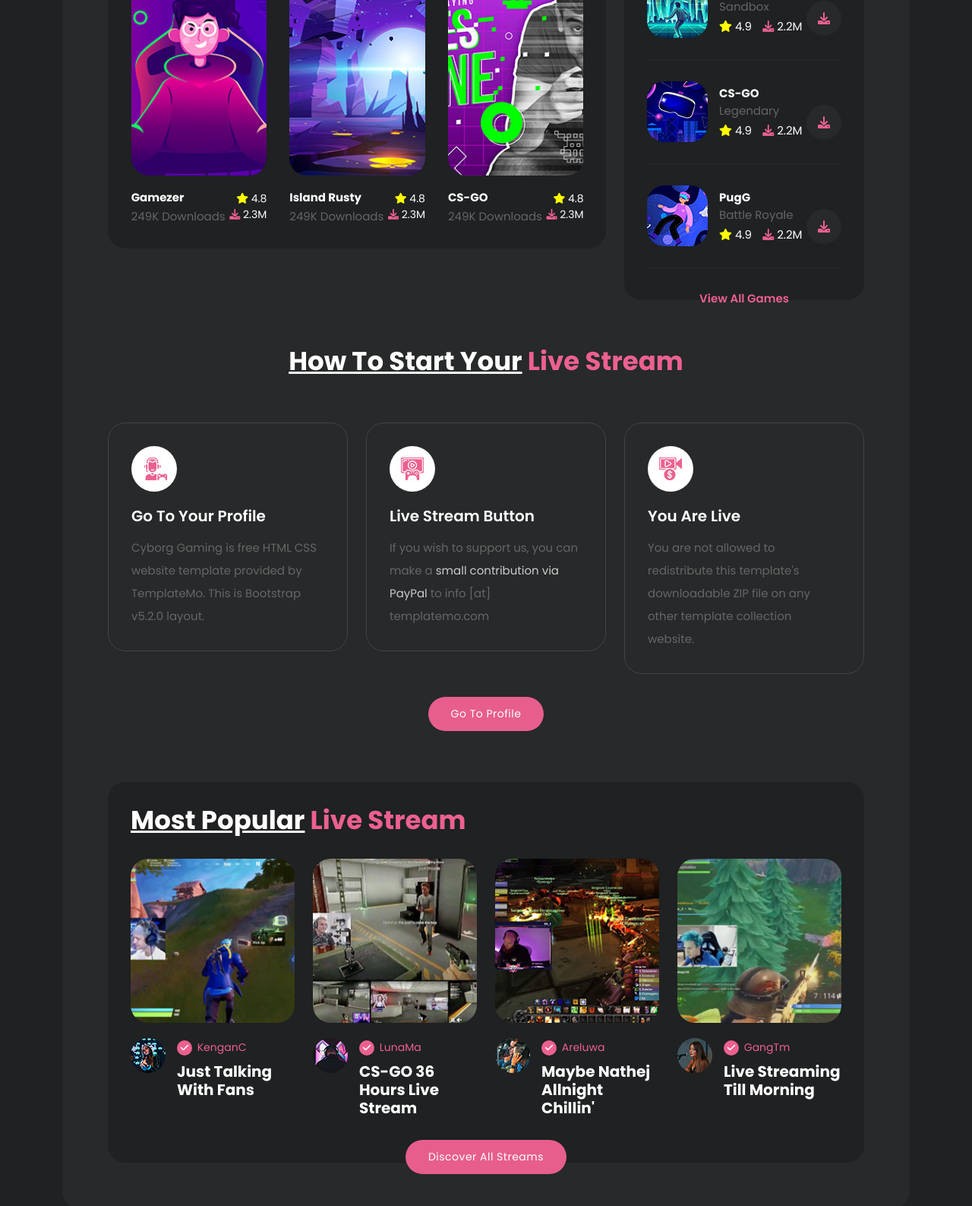
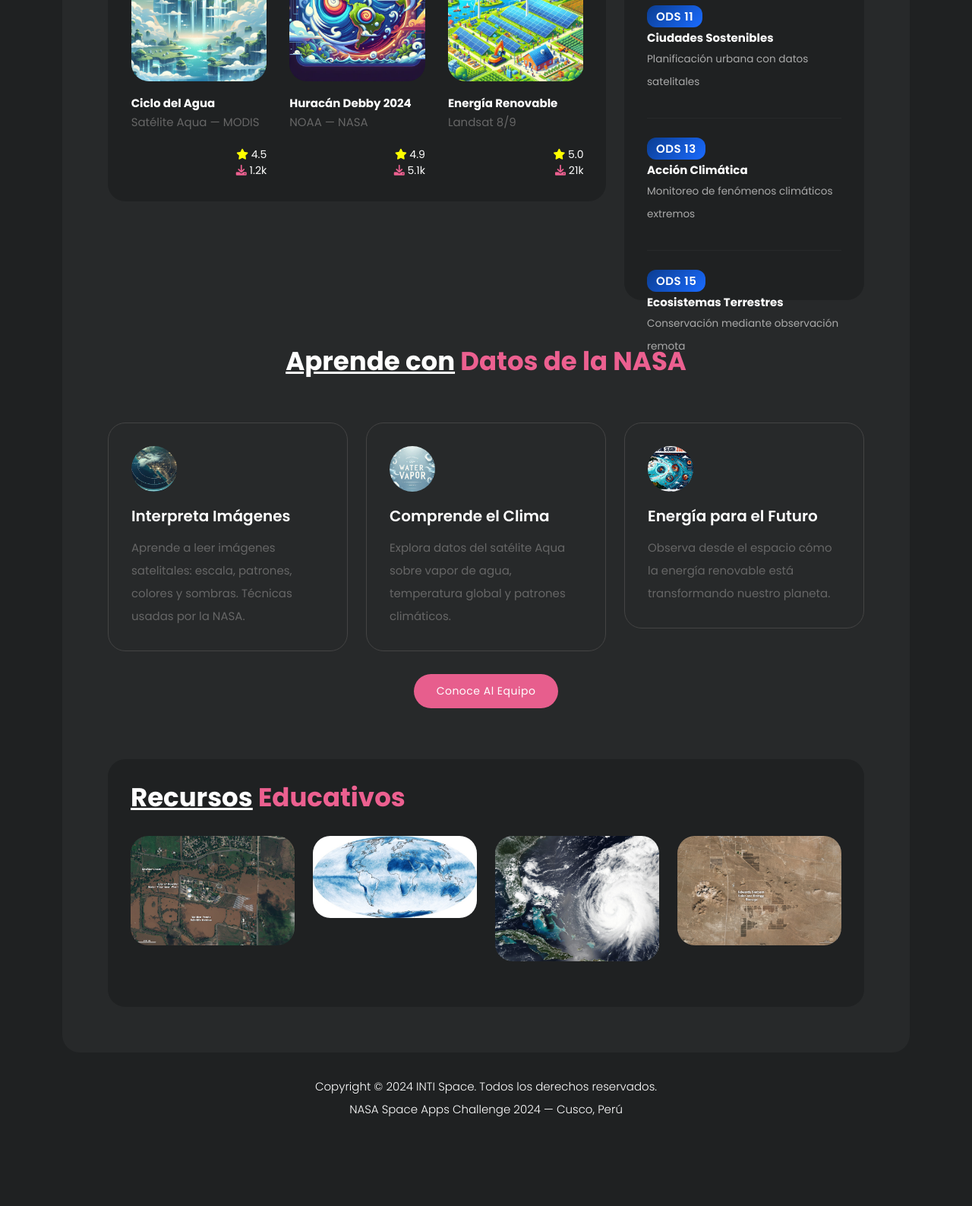
Before and after one commit to HustavoJhon/challenges, a website: page Space Apps/INTI Space/browse.html in a window 1280 px wide. Shown: the part 342-1929 px from the top of the page at 76% size. After the commit the page ends 1847 px from the top, so only its background shows below. Drawn offline with nearby package versions, Linux system fonts and the light colour scheme; files that its build step writes are made by us from their sources.

Commit message:
inti space: explorar con recursos educativos de la nasa

```diff
--- a/Space Apps/INTI Space/browse.html
+++ b/Space Apps/INTI Space/browse.html
@@ -1,176 +1,68 @@
-<!DOCTYPE html>
-<html lang="en">
-
-  <head>
-
-    <meta charset="utf-8">
-    <meta name="viewport" content="width=device-width, initial-scale=1, shrink-to-fit=no">
-
-    <link href="https://fonts.googleapis.com/css2?family=Poppins:wght@100;200;300;400;500;600;700;800;900&display=swap" rel="stylesheet">
-
-    <title>INTI SPACE</title>
-
-    <!-- Bootstrap core CSS -->
-    <link href="vendor/bootstrap/css/bootstrap.min.css" rel="stylesheet">
-
-
-    <!-- Additional CSS Files -->
-    <link rel="stylesheet" href="assets/css/fontawesome.css">
-    <link rel="stylesheet" href="assets/css/templatemo-cyborg-gaming.css">
-    <link rel="stylesheet" href="assets/css/owl.css">
-    <link rel="stylesheet" href="assets/css/animate.css">
-    <link rel="stylesheet"href="https://unpkg.com/swiper@7/swiper-bundle.min.css"/>
-<!--
-
-TemplateMo 579 Cyborg Gaming
-
-https://templatemo.com/tm-579-cyborg-gaming
-
--->
-  </head>
-
-<body>
-
-  <!-- ***** Preloader Start ***** -->
-  <div id="js-preloader" class="js-preloader">
-    <div class="preloader-inner">
-      <span class="dot"></span>
-      <div class="dots">
-        <span></span>
-        <span></span>
-        <span></span>
-      </div>
-    </div>
-  </div>
-  <!-- ***** Preloader End ***** -->
-
-  <!-- ***** Header Area Start ***** -->
-  <header class="header-area header-sticky">
-    <div class="container">
-        <div class="row">
-            <div class="col-12">
-                <nav class="main-nav">
-                    <!-- ***** Logo Start ***** -->
-                    <a href="index.html" class="logo">
-                        <img src="assets/images/logo.png" alt="">
-                    </a>
-                    <!-- ***** Logo End ***** -->
-                    <!-- ***** Search End ***** -->
-                    <div class="search-input">
-                      <form id="search" action="#">
-                        <input type="text" placeholder="Type Something" id='searchText' name="searchKeyword" onkeypress="handle" />
-                        <i class="fa fa-search"></i>
-                      </form>
-                    </div>
-                    <!-- ***** Search End ***** -->
-                    <!-- ***** Menu Start ***** -->
-                    <ul class="nav">
-                        <li><a href="index.html">Home</a></li>
-                        <li><a href="browse.html" class="active">Browse</a></li>
-                        <li><a href="details.html">Details</a></li>
-                        <li><a href="streams.html">Streams</a></li>
-                        <li><a href="profile.html">Profile <img src="assets/images/profile-header.jpg" alt=""></a></li>
-                    </ul>
-                    <a class='menu-trigger'>
-                        <span>Menu</span>
-                    </a>
-                    <!-- ***** Menu End ***** -->
-                </nav>
-            </div>
-        </div>
-    </div>
-  </header>
-  <!-- ***** Header Area End ***** -->
+<!--#include file="doc-start.html" -->
+<!--#include file="header.html" -->
 
 <div class="container">
     <div class="row">
         <div class="col-lg-12">
             <div class="page-content">
 
-          <!-- ***** Featured Games Start ***** -->
                 <div class="row">
                     <div class="col-lg-8">
                         <div class="featured-games header-text">
                             <div class="heading-section">
-                  <h4><em>Featured</em> Games</h4>
+                                <h4><em>Recursos</em> Destacados</h4>
                             </div>
                             <div class="owl-features owl-carousel">
                                 <div class="item">
                                     <div class="thumb">
-                      <img src="assets/images/featured-01.jpg" alt="">
+                                        <img src="assets/images/Recientes/reciente_1.jpeg" alt="Imágenes Satelitales">
                                         <div class="hover-effect">
-                        <h6>2.4K Streaming</h6>
+                                            <h6>Guía Educativa</h6>
                                         </div>
                                     </div>
-                    <h4>CS-GO<br><span>249K Downloads</span></h4>
+                                    <h4>Imágenes Satelitales<br><span>NASA Earth Observatory</span></h4>
                                     <ul>
                                         <li><i class="fa fa-star"></i> 4.8</li>
-                      <li><i class="fa fa-download"></i> 2.3M</li>
+                                        <li><i class="fa fa-download"></i> 2.3k</li>
                                     </ul>
                                 </div>
                                 <div class="item">
                                     <div class="thumb">
-                      <img src="assets/images/featured-02.jpg" alt="">
+                                        <img src="assets/images/Recientes/reciente_2.jpeg" alt="Vapor de Agua">
                                         <div class="hover-effect">
-                        <h6>2.4K Streaming</h6>
+                                            <h6>Datos Científicos</h6>
                                         </div>
                                     </div>
-                    <h4>Gamezer<br><span>249K Downloads</span></h4>
+                                    <h4>Ciclo del Agua<br><span>Satélite Aqua — MODIS</span></h4>
                                     <ul>
-                      <li><i class="fa fa-star"></i> 4.8</li>
-                      <li><i class="fa fa-download"></i> 2.3M</li>
+                                        <li><i class="fa fa-star"></i> 4.5</li>
+                                        <li><i class="fa fa-download"></i> 1.2k</li>
                                     </ul>
                                 </div>
                                 <div class="item">
                                     <div class="thumb">
-                      <img src="assets/images/featured-03.jpg" alt="">
+                                        <img src="assets/images/Recientes/recientes_3.jpeg" alt="Huracanes">
                                         <div class="hover-effect">
-                        <h6>2.4K Streaming</h6>
+                                            <h6>Evento Climático</h6>
                                         </div>
                                     </div>
-                    <h4>Island Rusty<br><span>249K Downloads</span></h4>
+                                    <h4>Huracán Debby 2024<br><span>NOAA — NASA</span></h4>
                                     <ul>
-                      <li><i class="fa fa-star"></i> 4.8</li>
-                      <li><i class="fa fa-download"></i> 2.3M</li>
+                                        <li><i class="fa fa-star"></i> 4.9</li>
+                                        <li><i class="fa fa-download"></i> 5.1k</li>
                                     </ul>
                                 </div>
                                 <div class="item">
                                     <div class="thumb">
-                      <img src="assets/images/featured-01.jpg" alt="">
+                                        <img src="assets/images/Recientes/recientes_4.jpeg" alt="Energía Renovable">
                                         <div class="hover-effect">
-                        <h6>2.4K Streaming</h6>
+                                            <h6>ODS 7 — Energía</h6>
                                         </div>
                                     </div>
-                    <h4>CS-GO<br><span>249K Downloads</span></h4>
+                                    <h4>Energía Renovable<br><span>Landsat 8/9</span></h4>
                                     <ul>
-                      <li><i class="fa fa-star"></i> 4.8</li>
-                      <li><i class="fa fa-download"></i> 2.3M</li>
-                    </ul>
-                  </div>
-                  <div class="item">
-                    <div class="thumb">
-                      <img src="assets/images/featured-02.jpg" alt="">
-                      <div class="hover-effect">
-                        <h6>2.4K Streaming</h6>
-                      </div>
-                    </div>
-                    <h4>Gamezer<br><span>249K Downloads</span></h4>
-                    <ul>
-                      <li><i class="fa fa-star"></i> 4.8</li>
-                      <li><i class="fa fa-download"></i> 2.3M</li>
-                    </ul>
-                  </div>
-                  <div class="item">
-                    <div class="thumb">
-                      <img src="assets/images/featured-03.jpg" alt="">
-                      <div class="hover-effect">
-                        <h6>2.4K Streaming</h6>
-                      </div>
-                    </div>
-                    <h4>Island Rusty<br><span>249K Downloads</span></h4>
-                    <ul>
-                      <li><i class="fa fa-star"></i> 4.8</li>
-                      <li><i class="fa fa-download"></i> 2.3M</li>
+                                        <li><i class="fa fa-star"></i> 5.0</li>
+                                        <li><i class="fa fa-download"></i> 21k</li>
                                     </ul>
                                 </div>
                             </div>
@@ -179,239 +71,153 @@ https://templatemo.com/tm-579-cyborg-gaming
                     <div class="col-lg-4">
                         <div class="top-downloaded">
                             <div class="heading-section">
-                  <h4><em>Top</em> Downloaded</h4>
+                                <h4><em>Objetivos de</em> Desarrollo Sostenible</h4>
                             </div>
                             <ul>
                                 <li>
-                    <img src="assets/images/game-01.jpg" alt="" class="templatemo-item">
-                    <h4>Fortnite</h4>
-                    <h6>Sandbox</h6>
-                    <span><i class="fa fa-star" style="color: yellow;"></i> 4.9</span>
-                    <span><i class="fa fa-download" style="color: #ec6090;"></i> 2.2M</span>
-                    <div class="download">
-                      <a href="#"><i class="fa fa-download"></i></a>
-                    </div>
+                                    <span class="tag-nasa">ODS 11</span>
+                                    <h4>Ciudades Sostenibles</h4>
+                                    <p style="color: #aaa; font-size: 0.85rem; margin: 4px 0;">Planificación urbana con datos satelitales</p>
                                 </li>
                                 <li>
-                    <img src="assets/images/game-02.jpg" alt="" class="templatemo-item">
-                    <h4>CS-GO</h4>
-                    <h6>Legendary</h6>
-                    <span><i class="fa fa-star" style="color: yellow;"></i> 4.9</span>
-                    <span><i class="fa fa-download" style="color: #ec6090;"></i> 2.2M</span>
-                    <div class="download">
-                      <a href="#"><i class="fa fa-download"></i></a>
-                    </div>
+                                    <span class="tag-nasa">ODS 13</span>
+                                    <h4>Acción Climática</h4>
+                                    <p style="color: #aaa; font-size: 0.85rem; margin: 4px 0;">Monitoreo de fenómenos climáticos extremos</p>
                                 </li>
                                 <li>
-                    <img src="assets/images/game-03.jpg" alt="" class="templatemo-item">
-                    <h4>PugG</h4>
-                    <h6>Battle Royale</h6>
-                    <span><i class="fa fa-star" style="color: yellow;"></i> 4.9</span>
-                    <span><i class="fa fa-download" style="color: #ec6090;"></i> 2.2M</span>
-                    <div class="download">
-                      <a href="#"><i class="fa fa-download"></i></a>
-                    </div>
+                                    <span class="tag-nasa">ODS 15</span>
+                                    <h4>Ecosistemas Terrestres</h4>
+                                    <p style="color: #aaa; font-size: 0.85rem; margin: 4px 0;">Conservación mediante observación remota</p>
                                 </li>
                             </ul>
-                <div class="text-button">
-                  <a href="profile.html">View All Games</a>
                         </div>
                     </div>
                 </div>
-          </div>
-          <!-- ***** Featured Games End ***** -->
 
-          <!-- ***** Start Stream Start ***** -->
                 <div class="start-stream">
                     <div class="col-lg-12">
                         <div class="heading-section">
-                <h4><em>How To Start Your</em> Live Stream</h4>
+                            <h4><em>Aprende con</em> Datos de la NASA</h4>
                         </div>
                         <div class="row">
                             <div class="col-lg-4">
                                 <div class="item">
                                     <div class="icon">
-                      <img src="assets/images/service-01.jpg" alt="" style="max-width: 60px; border-radius: 50%;">
+                                        <img src="assets/images/Banner/banner1.jpg" alt="" style="max-width: 60px; border-radius: 50%; height: 60px; object-fit: cover;">
                                     </div>
-                    <h4>Go To Your Profile</h4>
-                    <p>Cyborg Gaming is free HTML CSS website template provided by TemplateMo. This is Bootstrap v5.2.0 layout.</p>
+                                    <h4>Interpreta Imágenes</h4>
+                                    <p>Aprende a leer imágenes satelitales: escala, patrones, colores y sombras. Técnicas usadas por la NASA.</p>
                                 </div>
                             </div>
                             <div class="col-lg-4">
                                 <div class="item">
                                     <div class="icon">
-                      <img src="assets/images/service-02.jpg" alt="" style="max-width: 60px; border-radius: 50%;">
+                                        <img src="assets/images/Banner/banner2.jpg" alt="" style="max-width: 60px; border-radius: 50%; height: 60px; object-fit: cover;">
                                     </div>
-                    <h4>Live Stream Button</h4>
-                    <p>If you wish to support us, you can make a <a href="https://paypal.me/templatemo" target="_blank">small contribution via PayPal</a> to info [at] templatemo.com</p>
+                                    <h4>Comprende el Clima</h4>
+                                    <p>Explora datos del satélite Aqua sobre vapor de agua, temperatura global y patrones climáticos.</p>
                                 </div>
                             </div>
                             <div class="col-lg-4">
                                 <div class="item">
                                     <div class="icon">
-                      <img src="assets/images/service-03.jpg" alt="" style="max-width: 60px; border-radius: 50%;">
+                                        <img src="assets/images/Banner/banner3.jpg" alt="" style="max-width: 60px; border-radius: 50%; height: 60px; object-fit: cover;">
                                     </div>
-                    <h4>You Are Live</h4>
-                    <p>You are not allowed to redistribute this template's downloadable ZIP file on any other template collection website.</p>
+                                    <h4>Energía para el Futuro</h4>
+                                    <p>Observa desde el espacio cómo la energía renovable está transformando nuestro planeta.</p>
                                 </div>
                             </div>
                             <div class="col-lg-12">
                                 <div class="main-button">
-                    <a href="profile.html">Go To Profile</a>
+                                    <a href="profile.html">Conoce al Equipo</a>
                                 </div>
                             </div>
                         </div>
                     </div>
                 </div>
-          <!-- ***** Start Stream End ***** -->
 
-          <!-- ***** Live Stream Start ***** -->
                 <div class="live-stream">
                     <div class="col-lg-12">
                         <div class="heading-section">
-                <h4><em>Most Popular</em> Live Stream</h4>
+                            <h4><em>Recursos</em> Educativos</h4>
                         </div>
                     </div>
                     <div class="row">
                         <div class="col-lg-3 col-sm-6">
+                            <a href="detail_1.html">
                                 <div class="item">
                                     <div class="thumb">
-                    <img src="assets/images/stream-01.jpg" alt="">
+                                        <img src="assets/images/Satellite Image/satelite1.jpg" alt="">
                                         <div class="hover-effect">
                                             <div class="content">
-                        <div class="live">
-                          <a href="#">Live</a>
-                        </div>
                                                 <ul>
-                          <li><a href="#"><i class="fa fa-eye"></i> 1.2K</a></li>
-                          <li><a href="#"><i class="fa fa-gamepad"></i> CS-GO</a></li>
+                                                    <li><a href="#"><i class="fa fa-eye"></i> 1.2k</a></li>
+                                                    <li><a href="#"><i class="fa fa-book"></i> Guía</a></li>
                                                 </ul>
                                             </div>
                                         </div>
                                     </div>
-                  <div class="down-content">
-                    <div class="avatar">
-                      <img src="assets/images/avatar-01.jpg" alt="" style="max-width: 46px; border-radius: 50%; float: left;">
                                 </div>
-                    <span><i class="fa fa-check"></i> KenganC</span>
-                    <h4>Just Talking With Fans</h4>
-                  </div>
-                </div>
+                            </a>
                         </div>
                         <div class="col-lg-3 col-sm-6">
+                            <a href="detail_2.html">
                                 <div class="item">
                                     <div class="thumb">
-                    <img src="assets/images/stream-02.jpg" alt="">
+                                        <img src="assets/images/Vapor de agua/MODAL2_M_CLD_FR_2024-04.jpeg" alt="">
                                         <div class="hover-effect">
                                             <div class="content">
-                        <div class="live">
-                          <a href="#">Live</a>
-                        </div>
                                                 <ul>
-                          <li><a href="#"><i class="fa fa-eye"></i> 1.2K</a></li>
-                          <li><a href="#"><i class="fa fa-gamepad"></i> CS-GO</a></li>
+                                                    <li><a href="#"><i class="fa fa-eye"></i> 2.1k</a></li>
+                                                    <li><a href="#"><i class="fa fa-book"></i> Datos</a></li>
                                                 </ul>
                                             </div>
                                         </div>
                                     </div>
-                  <div class="down-content">
-                    <div class="avatar">
-                      <img src="assets/images/avatar-02.jpg" alt="" style="max-width: 46px; border-radius: 50%; float: left;">
                                 </div>
-                    <span><i class="fa fa-check"></i> LunaMa</span>
-                    <h4>CS-GO 36 Hours Live Stream</h4>
-                  </div>
-                </div>
+                            </a>
                         </div>
                         <div class="col-lg-3 col-sm-6">
+                            <a href="detail_3.html">
                                 <div class="item">
                                     <div class="thumb">
-                    <img src="assets/images/stream-03.jpg" alt="">
+                                        <img src="assets/images/uracanes/hurricaneernesto_vir_20240815_lrg.jpg" alt="">
                                         <div class="hover-effect">
                                             <div class="content">
-                        <div class="live">
-                          <a href="#">Live</a>
-                        </div>
                                                 <ul>
-                          <li><a href="#"><i class="fa fa-eye"></i> 1.2K</a></li>
-                          <li><a href="#"><i class="fa fa-gamepad"></i> CS-GO</a></li>
+                                                    <li><a href="#"><i class="fa fa-eye"></i> 3.4k</a></li>
+                                                    <li><a href="#"><i class="fa fa-book"></i> Evento</a></li>
                                                 </ul>
                                             </div>
                                         </div>
                                     </div>
-                  <div class="down-content">
-                    <div class="avatar">
-                      <img src="assets/images/avatar-03.jpg" alt="" style="max-width: 46px; border-radius: 50%; float: left;">
                                 </div>
-                    <span><i class="fa fa-check"></i> Areluwa</span>
-                    <h4>Maybe Nathej Allnight Chillin'</h4>
-                  </div>
-                </div>
+                            </a>
                         </div>
                         <div class="col-lg-3 col-sm-6">
+                            <a href="detail_4.html">
                                 <div class="item">
                                     <div class="thumb">
-                    <img src="assets/images/stream-04.jpg" alt="">
+                                        <img src="assets/images/energia/solarstorage_oli2_20240112.jpg" alt="">
                                         <div class="hover-effect">
                                             <div class="content">
-                        <div class="live">
-                          <a href="#">Live</a>
-                        </div>
                                                 <ul>
-                          <li><a href="#"><i class="fa fa-eye"></i> 1.2K</a></li>
-                          <li><a href="#"><i class="fa fa-gamepad"></i> CS-GO</a></li>
+                                                    <li><a href="#"><i class="fa fa-eye"></i> 1.8k</a></li>
+                                                    <li><a href="#"><i class="fa fa-book"></i> Ciencia</a></li>
                                                 </ul>
                                             </div>
                                         </div>
                                     </div>
-                  <div class="down-content">
-                    <div class="avatar">
-                      <img src="assets/images/avatar-04.jpg" alt="" style="max-width: 46px; border-radius: 50%; float: left;">
                                 </div>
-                    <span><i class="fa fa-check"></i> GangTm</span>
-                    <h4>Live Streaming Till Morning</h4>
+                            </a>
                         </div>
                     </div>
                 </div>
-              <div class="col-lg-12">
-                <div class="main-button">
-                  <a href="streams.html">Discover All Streams</a>
-                </div>
-              </div>
-            </div>
-          </div>
-          <!-- ***** Live Stream End ***** -->
 
             </div>
         </div>
     </div>
 </div>
 
-  <footer>
-    <div class="container">
-      <div class="row">
-        <div class="col-lg-12">
-          <p>Copyright © 2036 <a href="#">Cyborg Gaming</a> Company. All rights reserved.
-
-          <br>Design: <a href="https://templatemo.com" target="_blank" title="free CSS templates">TemplateMo</a></p>
-        </div>
-      </div>
-    </div>
-  </footer>
-
-
-  <!-- Scripts -->
-  <!-- Bootstrap core JavaScript -->
-  <script src="vendor/jquery/jquery.min.js"></script>
-  <script src="vendor/bootstrap/js/bootstrap.min.js"></script>
-
-  <script src="assets/js/isotope.min.js"></script>
-  <script src="assets/js/owl-carousel.js"></script>
-  <script src="assets/js/tabs.js"></script>
-  <script src="assets/js/popup.js"></script>
-  <script src="assets/js/custom.js"></script>
-
-
-  </body>
-
-</html>
+<!--#include file="footer.html" -->
+<!--#include file="doc-end.html" -->
```
Lines whose indentation alone changed are shown as unchanged.
